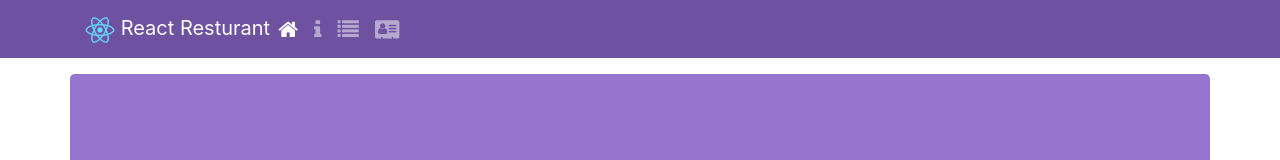
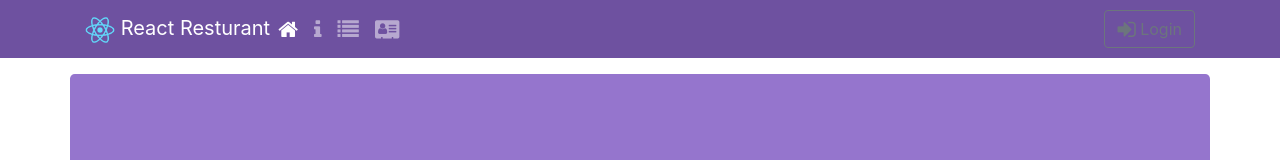
Before and after one commit to Talk2dilshad/ReactJs, a React (Create React App) app in the folder confusion/: page /home in a window 1280 px wide. Shown: the top 160 px of the page. Built offline with nearby package versions, Linux system fonts and the light colour scheme.

Commit message:
uncontrolled form modal created

```diff
--- a/confusion/src/components/headercomponent.js
+++ b/confusion/src/components/headercomponent.js
@@ -1,14 +1,17 @@
 import React,{Component} from 'react';
-import { Navbar, NavbarBrand,Nav,NavbarToggler,Collapse,NavItem} from 'reactstrap';
+import { Navbar, NavbarBrand,Nav,NavbarToggler,Collapse,NavItem,Button,Modal,ModalBody,ModalHeader, Form, FormGroup, Label, Input} from 'reactstrap';
 import  {NavLink} from 'react-router-dom';
 class Header extends Component{
     constructor(props)
     {
         super(props);
         this.state= {
-            isNavOpen:false
+            isNavOpen:false,
+            isModalOpen: false
         };
         this.toggleNav= this.toggleNav.bind(this);
+        this.toggleModal = this.toggleModal.bind(this);
+        this.handleLogin = this.handleLogin.bind(this);
     }
 
     toggleNav(){
@@ -16,6 +19,18 @@
             isNavOpen:  !this.state.isNavOpen
         });
     }
+    toggleModal(){
+        this.setState({
+            isModalOpen: !this.state.isModalOpen
+        });
+    }
+    handleLogin(e){
+        this.toggleModal();
+        alert("username : " +this.username.value + " Password : "+this.password.value+
+        " remember "+this.remember.checked);
+        e.preventDefault();
+    }
+
 
     render(){
         return(
@@ -40,6 +55,12 @@
                     <NavLink className="nav-link" to="/contactus"><span className="fa fa-address-card fa-lg"></span></NavLink>
                 </NavItem>
             </Nav>
+            <Nav className="ml-auto" navbar>
+                                <NavItem>
+                                    <Button outline onClick={this.toggleModal}><span className="fa fa-sign-in fa-lg"></span> Login</Button>
+                                </NavItem>
+                            </Nav>
+
             </Collapse>
 
             </div>{/* this container contain navigation bar */}
@@ -56,7 +77,27 @@
                     </div>
                     </div>
                 </div>
+                <Modal isOpen={this.state.isModalOpen} toggle={this.toggleModal}>
+                    <ModalHeader toggle={this.toggleModal}>Login</ModalHeader>
+                    <ModalBody>
+                    <Form onSubmit={this.handleLogin}>
+                        <FormGroup>
+                            <Label htmlFor='username' > Username</Label>
+                            <Input type='text' id='username' name='username' innerRef={(input) => this.username = input}/>
+                            <Label htmlFor='password' > Password</Label>
+                            <Input type='password' id='password' name='password' innerRef={(input)=> this.password = input}/>
+                        </FormGroup>
+                        <FormGroup check>
+                            <Label check>
+                                <Input type='checkbox' name='remember' innerRef={(input)=> this.remember = input} />
+                                 Saved Login Info
+                            </Label>
 
+                        </FormGroup>
+                        <Button type="submit" value='submit' color='primary'>Login</Button>
+                    </Form>
+                    </ModalBody>
+                </Modal>
             </React.Fragment>
 
         );
```
